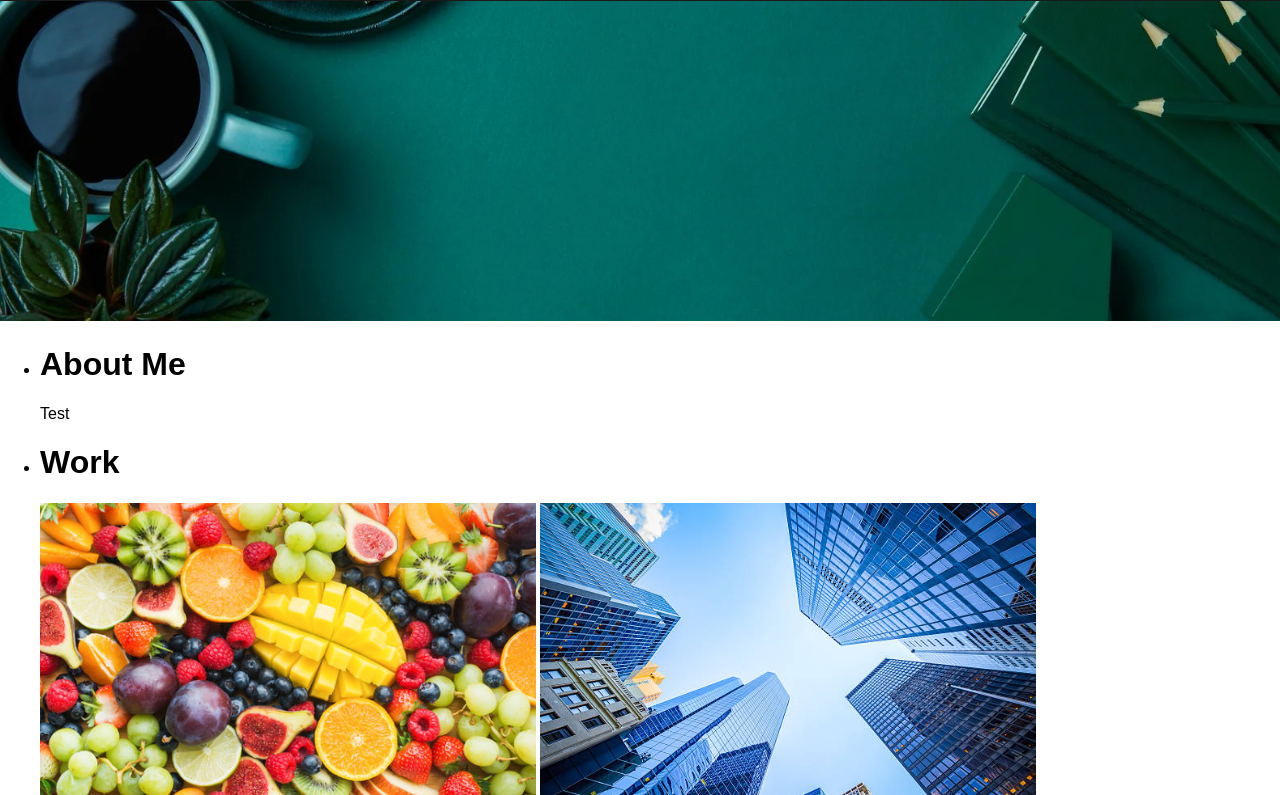
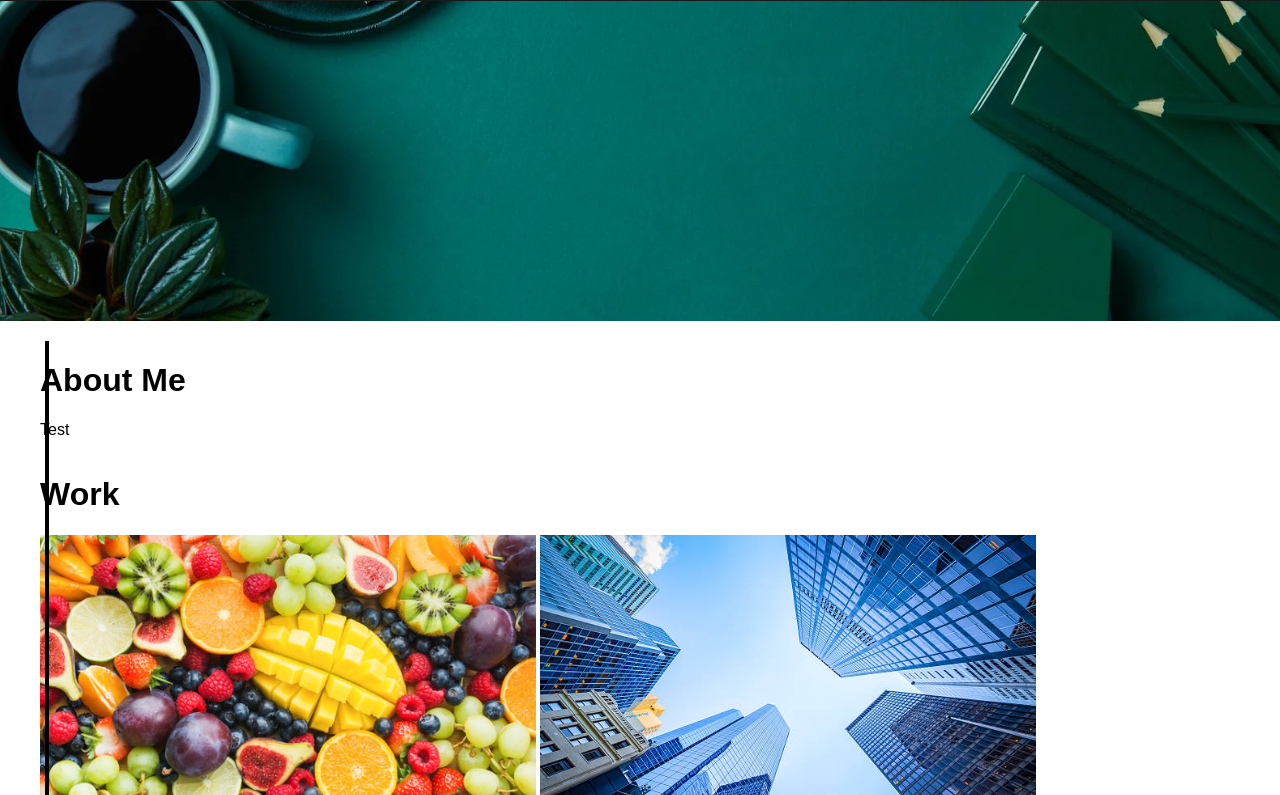
Before and after one commit to asw-afk/portfolio, a plain HTML site: page index2.html in a window 1280 px wide. Shown: the part 104-899 px from the top of the page. Drawn offline with Linux system fonts and the light colour scheme.

Commit message:
render bug

```diff
--- a/assets/css/style copy.css
+++ b/assets/css/style copy.css
@@ -34,6 +34,30 @@ nav li:hover {
     gap: 30%;
 }
 
+.title-container {
+    display: flex;
+    align-items: center;
+    position: relative;
+}
+
+.title-container h1 {
+    margin-right: 10px;
+}
+
+.title-container p {
+    flex: 1; /* Allow the p element to take up remaining space */
+}
+
+.title-container::after {
+    content: '';
+    position: absolute;
+    border-left: 4px solid black;
+    height: 100%;
+    top: 0;
+    bottom: 0;
+    margin-left: 5px; /* Adjust this value to position the line */
+}
+
 .test {
     width: 40%;
 }
@@ -43,7 +67,7 @@ nav li:hover {
     z-index: 2;
 }
 
-@media screen and (max-width: 480px) {
+@media screen and (max-width: 1048px) {
    #name {
     color: red;
    }
@@ -51,4 +75,6 @@ nav li:hover {
 width:    20%;
 }
 
+
+
 }
--- a/index2.html
+++ b/index2.html
@@ -30,12 +30,17 @@
 
         <ul>
 
-            <li>
+            <li class="title-container">
+
+                <div>
                 <h1>About Me</h1>
                 <p> Test</p>
+                </div>
+
             </li>
 
-            <li>
+            <li class="title-container">
+                <div>
                     <h1>Work</h1>
                     <p>
                         <img class="test" src="./assets/images/froot.jpg"/>
@@ -43,9 +48,11 @@
                         <img class="test" src="./assets/images/stonks.jpg" />
                         <img class="test" src="./assets/images/controller.jpeg" />
                     </p>
+                </div>
             </li>
 
-            <li>
+            <li class="title-container">
+               <div>
                 <h1>Contact</h1>
                 <p>
                     <td scope="col">555-5555-5555 </td>
@@ -54,11 +61,8 @@
                     <td scope="col">Email</td>
 
                 </p>
+            </div>
             </li>
-
-
-
-
         </ul>
 
     </main>
```
Lines whose indentation alone changed are shown as unchanged.
